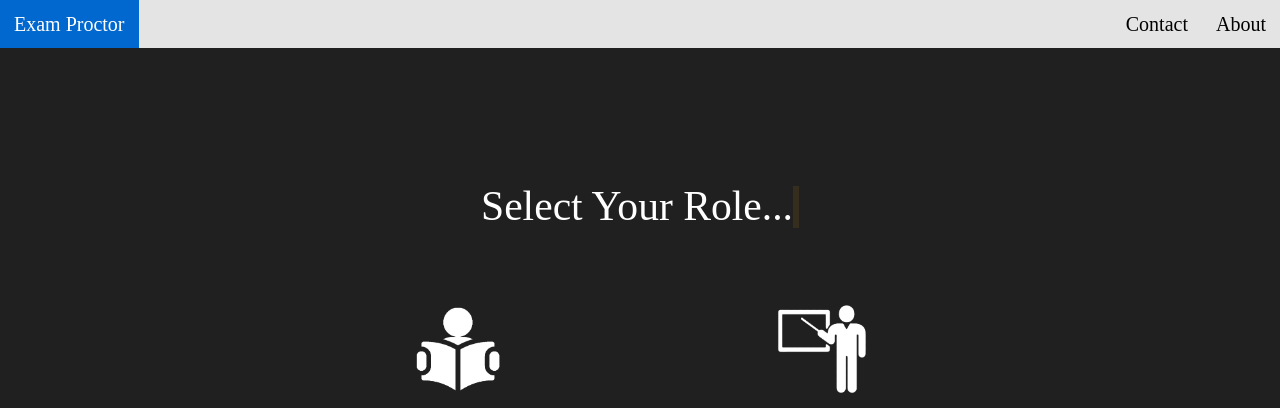
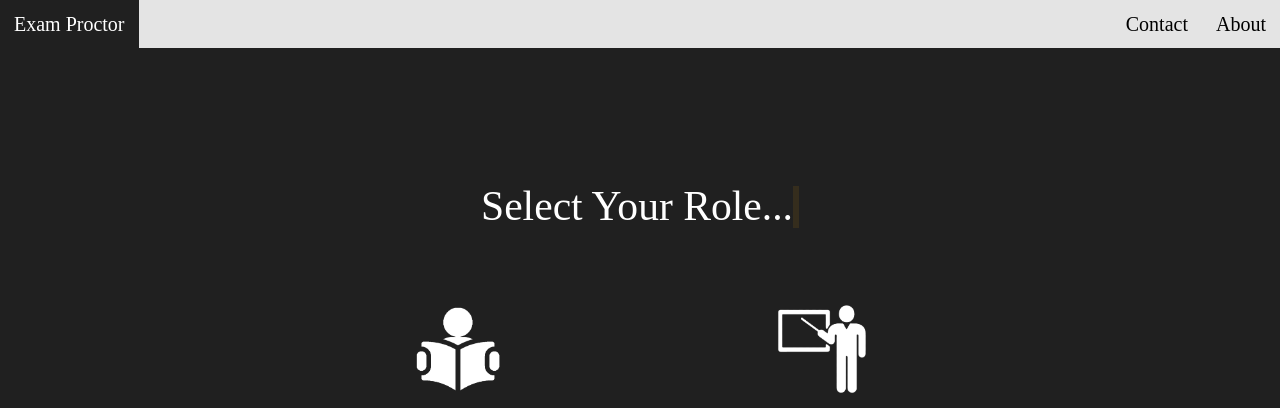
Before and after one commit to piyush-pb/ExamProct, a Django app: page / in a window 1280 px wide, with the pointer over the restyled element. Shown: the top 408 px of the page. Run offline with Django 4.2, Linux system fonts and the light colour scheme.

Commit message:
Update index.css

```diff
--- a/static/index.css
+++ b/static/index.css
@@ -38,11 +38,11 @@ ul.topnav li a{
 }
 
 ul.topnav li a:hover{
-    background-color: #0068cf;
+    background-color: #202020;
     color: #fff;
 }
 ul.topnav li a:active{
-    background-color: #0068cf;
+    background-color: #202020;
     color: #fff;
 }
 
```
